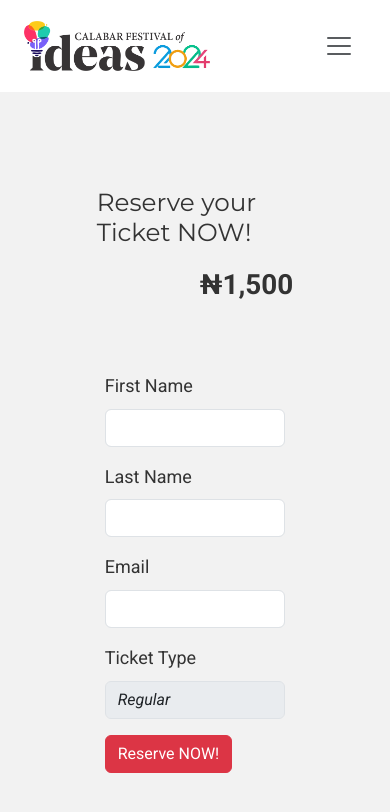
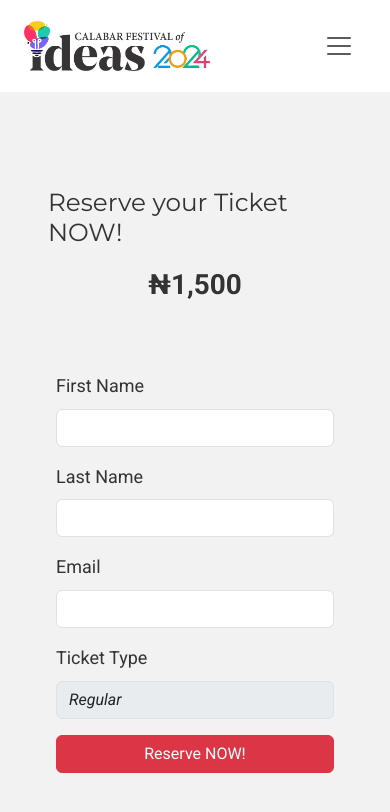
Before and after one commit to rolix202/landing_page_payment_integration, a React (Vite) app in the folder frontend/: page /regular-ticket in a window 390 px wide. Shown: the top 812 px of the page. Built offline with nearby package versions, Linux system fonts and the light colour scheme.

Commit message:
updated the responsiveness of the ticket page

```diff
--- a/frontend/src/components/Foot.jsx
+++ b/frontend/src/components/Foot.jsx
@@ -14,7 +14,7 @@ const Foot = () => {
                         <p className='text-white pt-4'>Don’t wait – get your early bird ticket now and join us in Calabar for an unforgettable experience.</p>
                         <p className='text-white'>The future is yours to shape!</p>
                         <div className="button">
-                            <button className='btn btn-danger'>Grab Your Ticket Now!</button>
+                            <a href='#tickets' className='btn btn-danger'>Grab Your Ticket Now!</a>
                         </div>
                     </div>
                     <div className="col-md-6">
--- a/frontend/src/components/Header.jsx
+++ b/frontend/src/components/Header.jsx
@@ -11,7 +11,7 @@ const Header = () => {
           <small className='fs-6'> <span>August 24th 2024</span> | The Big Tent, Calabar</small>
         </div>
         <div className="call_to_action">
-          <button className='btn btn-danger button'>Secure Your Spot Now!</button>
+          <a href='#tickets' className='btn btn-danger button'>Secure Your Spot Now!</a>
         </div>
       </div>
     </div>
--- a/frontend/src/components/Hero.jsx
+++ b/frontend/src/components/Hero.jsx
@@ -27,7 +27,7 @@ const Hero = () => {
                 <div className="img-festival pt-4">
                   <img src={heroLogo} alt="Calabar festival ideas 2024" className='small_logo'/>
                 </div>
-                <p className='pt-5'><button className='btn btn-danger btn-lg spot'>Secure your spot NOW!</button></p>
+                <p className='pt-5'><a href='#tickets' className='btn btn-danger btn-lg spot'>Secure your spot NOW!</a></p>
                 <p className='fst-italic pt-1 limited_offer'>Limited seats available. Don't miss out!</p>
               </div>
               <div className="col-lg-5 d-none d-lg-block d-flex align-items-center">
--- a/frontend/src/components/NavBar.jsx
+++ b/frontend/src/components/NavBar.jsx
@@ -10,7 +10,7 @@ const NavBar = () => {
     <div className="container menu_b">
       <nav className="navbar navbar-expand-lg">
         <div className="container-fluid">
-          <a className="navbar-brand" href="#"><img src={Logo} alt="Ideasfest Logo" className="logoo" /></a>
+          <a className="navbar-brand" href="/"><img src={Logo} alt="Ideasfest Logo" className="logoo" /></a>
           <button className="navbar-toggler" type="button" data-bs-toggle="collapse" data-bs-target="#navbarTogglerDemo02" aria-controls="navbarTogglerDemo02" aria-expanded="false" aria-label="Toggle navigation">
             <span className="navbar-toggler-icon"></span>
           </button>
--- a/frontend/src/components/RegularInfo.jsx
+++ b/frontend/src/components/RegularInfo.jsx
@@ -23,13 +23,13 @@ const RegularInfo = () => {
 
     return (
         <div className="r_info_wrapper">
-            <div className="w-75 mx-auto p-5">
+            <div className="payment_form w-75 mx-auto p-5">
                 <div className="row pt-5">
-                    <div className="col-md-6 d-flex align-items-center">
+                    <div className="col-12 col-md-8 d-flex align-items-center reserve_ticket">
                         <h2 className='fw-medium'>Reserve your Ticket NOW!</h2>
                     </div>
-                    <div className="col-md-6 ">
-                        <p className='lead fs-1 fw-bolder text-end'>&#8358;{price} </p>
+                    <div className="col-12 col-md-4">
+                        <p className='lead fs-1 fw-bolder text-end price_ticket'>&#8358;{price} </p>
                     </div>
                 </div>
 
--- a/frontend/src/index.css
+++ b/frontend/src/index.css
@@ -819,6 +819,18 @@ h3 {
     display: flex;
     justify-content: center;
   }
+  .payment_form{
+    width: 100% !important;
+  }
+  .reserve_ticket{
+    justify-content: center;
+  }
+  .price_ticket{
+    text-align: center !important;
+  }
+  .form-input button{
+    width: 100%;
+  }
 }
 
 /* Medium devices (tablets, 768px and up) */
```
